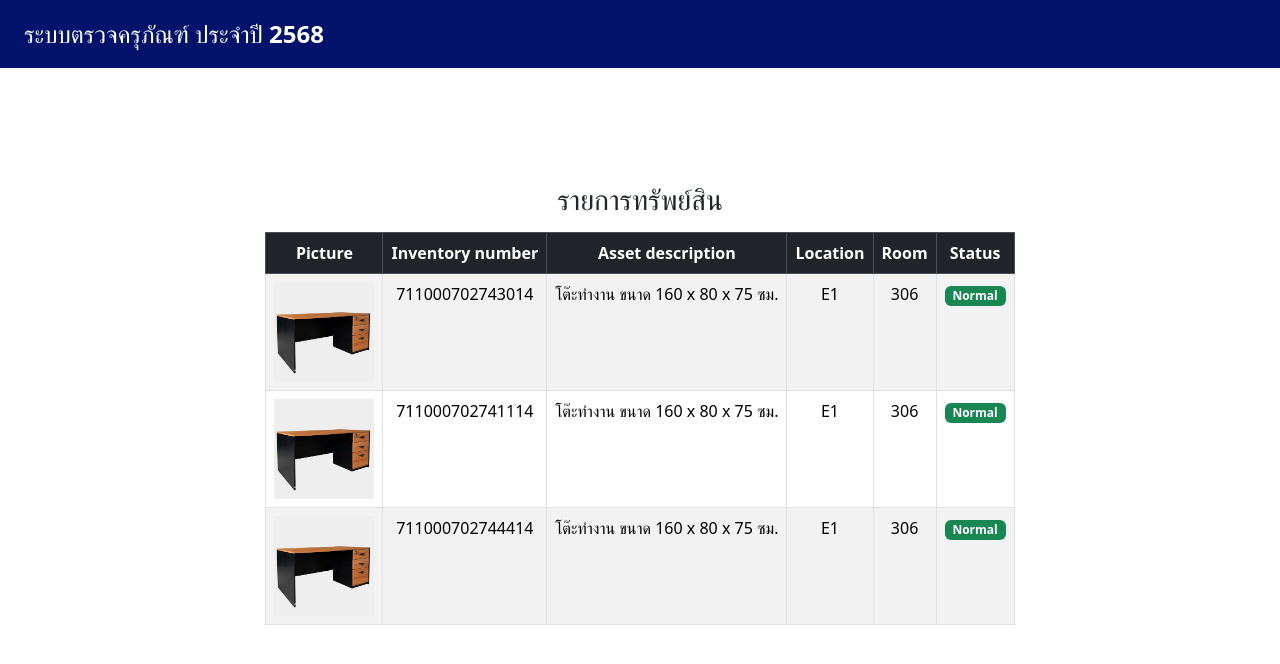
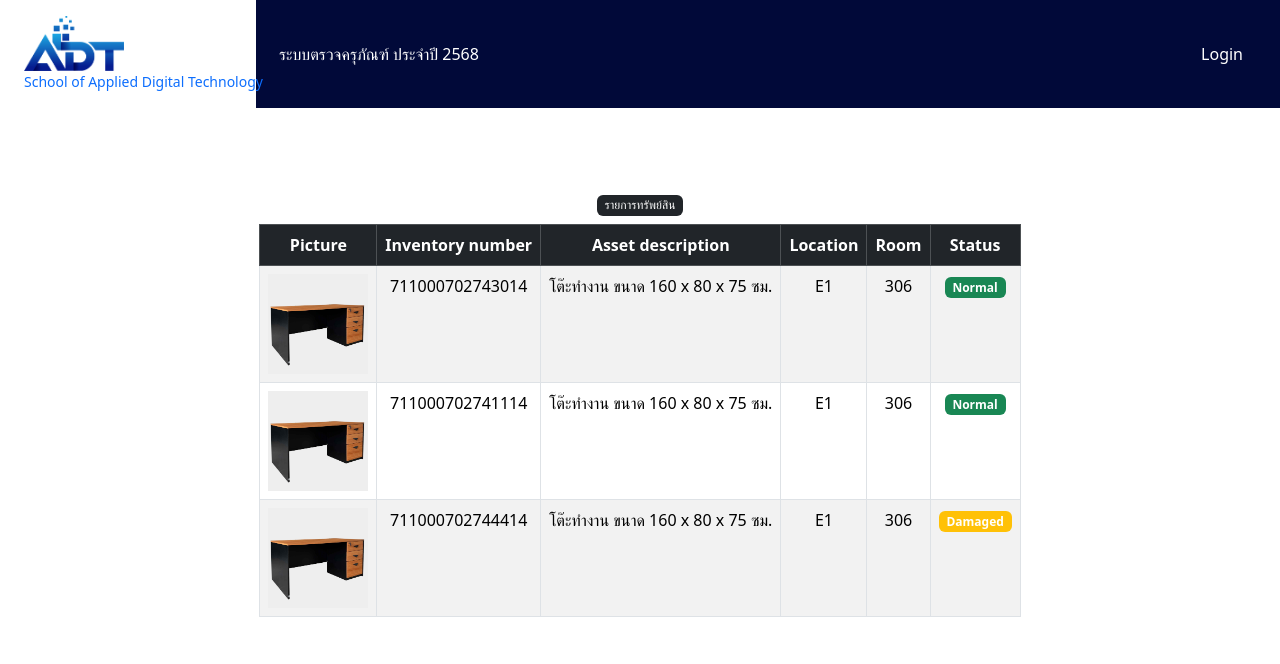
Before and after one commit to ZeenJung/check-asset-system, a Vue app: page / in a window 1280 px wide. Shown: the top 664 px of the page. Built offline with nearby package versions, Linux system fonts and the light colour scheme; the HTML template or start-up script is replaced by a standard one.

Commit message:
Update Login.vue

```diff
--- a/src/components/Login.vue
+++ b/src/components/Login.vue
@@ -1,9 +1,18 @@
 <template>
     <header class="navbar">
-      <div class="navbar-title">ระบบตรวจครุภัณฑ์ ประจำปี 2568</div>
-    </header>
+  <div class="d-flex flex-column align-items-start">
+    <img src="/src/assets/ADT_MFU_Logo.png" alt="Table" width="100" />
+    <div class="text-primary small">School of Applied Digital Technology</div>
+  </div>
+
+  <div class="text-white ms-3">ระบบตรวจครุภัณฑ์ ประจำปี 2568</div>
+
+  <a href="#" class="btn text-white ms-auto" role="button">Login</a>
+
+</header>
+
     <div class="container mt-4">
-      <h3 class="mb-3">รายการทรัพย์สิน</h3>
+      <h3 class="badge text-bg-dark">รายการทรัพย์สิน</h3>
       <table class="table table-bordered table-striped">
         <thead class="table-dark">
           <tr>
@@ -38,7 +47,7 @@
             <td>โต๊ะทำงาน ขนาด 160 x 80 x 75 ซม.</td>
             <td>E1</td>
             <td>306</td>
-            <td><span class="badge bg-success">Normal</span></td>
+            <td><span class="badge bg-warning">Damaged</span></td>
           </tr>
         </tbody>
       </table>
@@ -47,22 +56,26 @@
 
   <style scoped>
   .navbar {
-    width: 100%; /* ยาวเต็มจอ */
-    background-color: #03126A;
-    padding: 16px 24px; /* padding บนล่าง 16px, ซ้ายขวา 24px */
-    box-sizing: border-box; /* กัน padding ดันความกว้างเกิน 100% */
-    position: fixed; /* ติดอยู่ด้านบน */
+    width: 100%;
+    background-color: #010939;
+    padding: 16px 24px;
+    box-sizing: border-box;
+    position: fixed;
     top: 0;
     left: 0;
-    z-index: 1000; /* อยู่บนสุด */
-  }
+    z-index: 1000;
+}
 
-  .navbar-title {
-    color: white;
-    font-size: 24px;
-    font-weight: bold;
-    text-align: left; /* ชิดซ้าย */
-  }
+.navbar::before {
+    content: "";
+    position: absolute;
+    top: 0;
+    left: 0;
+    width: 20%;
+    height: 100%;
+    background-color: white;
+    z-index: -1; /* อยู่ใต้ navbar */
+}
 
   body {
     font-family: 'Sarabun', sans-serif;
```
